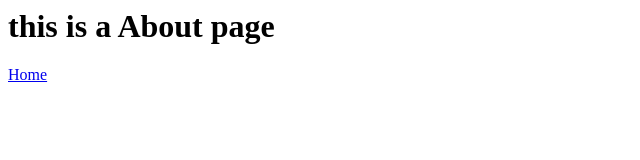
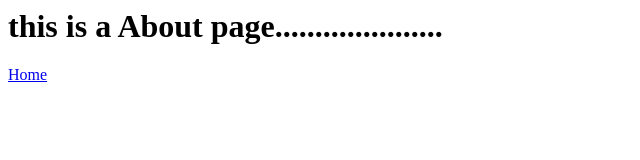
Before and after one commit to iqkhan/SAMPLEWEB1, a website: page About.html in a window 1280 px wide. Shown: the whole page, without its empty margins (0-640 px from the left). Drawn offline with Linux system fonts and the light colour scheme.

Commit message:
first time sampleweb

```diff
--- a/About.html
+++ b/About.html
@@ -1,6 +1,6 @@
 <html>
 <body>
-<h1>this is a About page</h1>
+<h1>this is a About page.....................</h1>
 
 <script>
     alert('Hello World')
```
